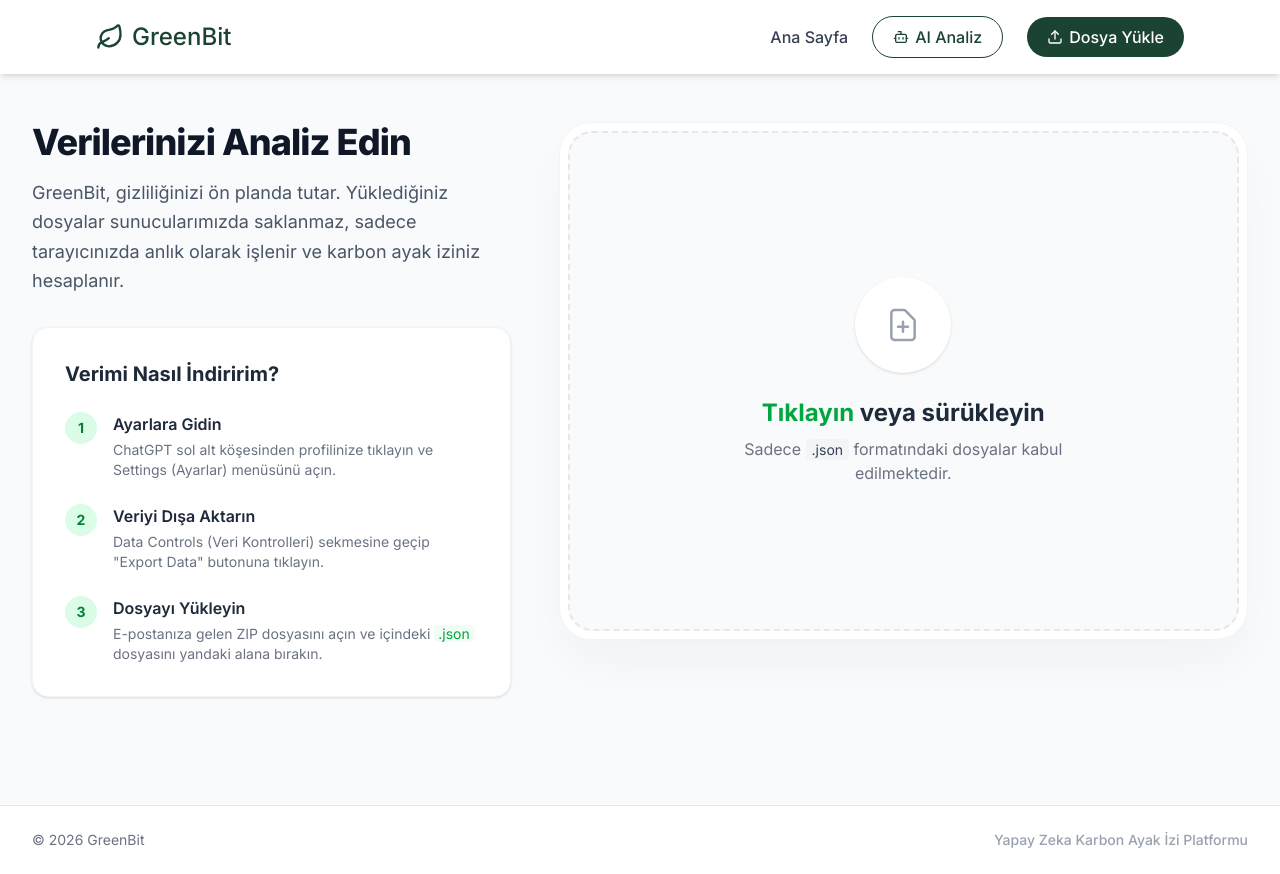
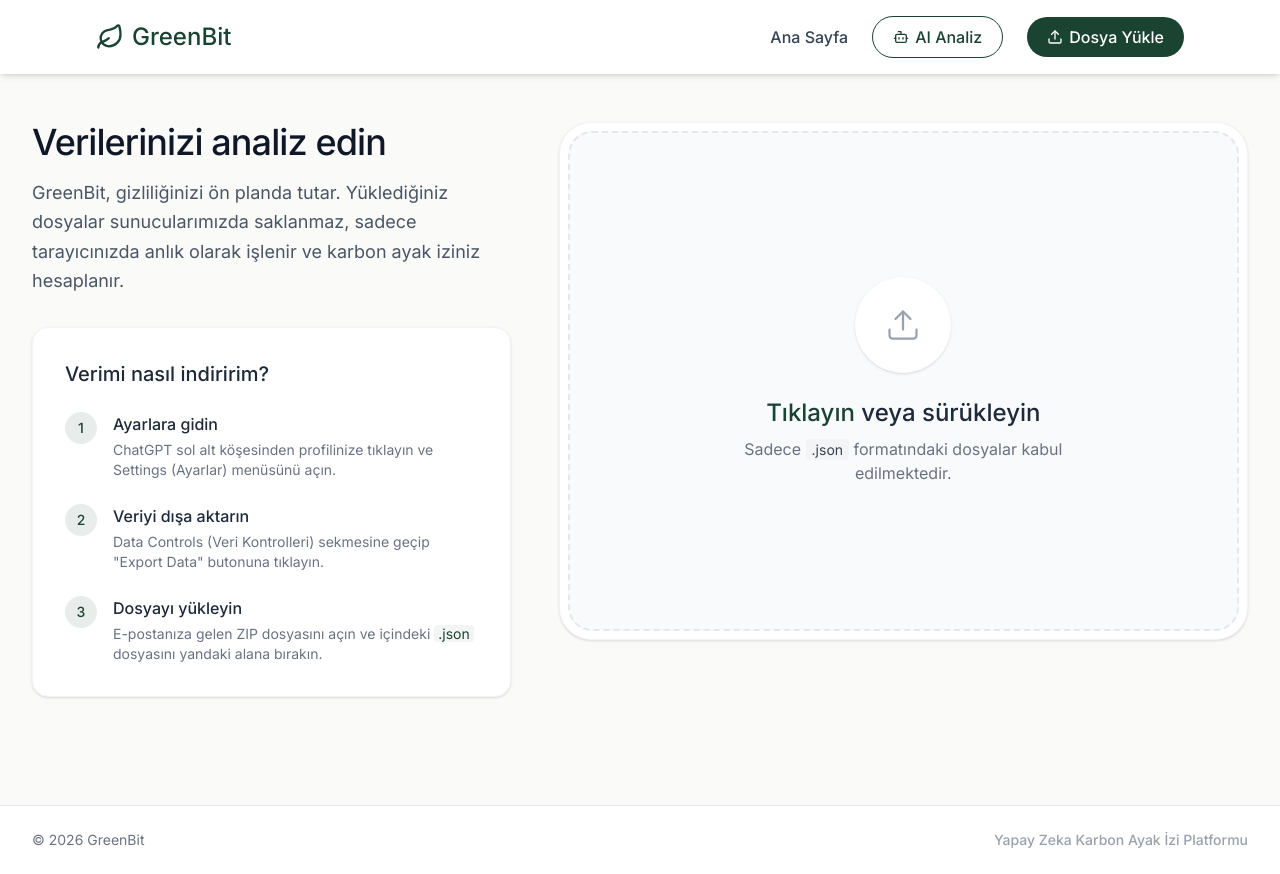
Before and after one commit to Mkaya00/GreenBit, a Next.js app in the folder greenbit-app/: page /upload in a window 1280 px wide. Built offline with nearby package versions, Linux system fonts and the light colour scheme.

Commit message:
style: redesign upload page with new color palette and lucide icons

```diff
--- a/greenbit-app/src/app/upload/page.tsx
+++ b/greenbit-app/src/app/upload/page.tsx
@@ -3,6 +3,7 @@
 import { useState } from "react";
 import { useRouter } from "next/navigation";
 import { calculateMetricsForModel } from '../lib/carbon';
+import { CheckCircle2, Globe, Coffee, Lightbulb, Smartphone, TreePine, BarChart3, Upload } from "lucide-react";
 
 // --- TİPLER ---
 type AnalysisResult = {
@@ -47,13 +48,11 @@
 
         if (!Array.isArray(data)) throw new Error("Geçerli bir ChatGPT dışa aktarma dosyası değil.");
 
-        // Veriyi Dashboard için kaydediyoruz
         localStorage.setItem("greenbit_conversations", JSON.stringify(data));
 
-        // MATEMATİK İŞLEMLERİ
         const totalConversations = data.length;
         let totalMessages = 0;
-        const modelCounts: Record<string, number> = {}; // Her modelin kaç mesajı var
+        const modelCounts: Record<string, number> = {};
         let earliestTime = Infinity;
         let latestTime = 0;
 
@@ -75,7 +74,6 @@
 
         const formatDate = (timestamp: number) => new Date(timestamp * 1000).toLocaleDateString('tr-TR');
 
-        // Her model için lib/carbon.ts'teki fonksiyonu kullanıp topluyoruz
         let totalTokens = 0;
         let totalEnergyWh = 0;
         let totalCO2 = 0;
@@ -87,7 +85,6 @@
           totalCO2 += metrics.co2;
         });
 
-        // 1.5 saniyelik "Analiz ediliyor..." efekti
         setTimeout(() => {
           setResult({
             totalConversations,
@@ -118,7 +115,6 @@
     reader.readAsText(file);
   };
 
-  // SÜRÜKLE-BIRAK EVENTLERİ
   const handleDragOver = (e: React.DragEvent<HTMLDivElement>) => { e.preventDefault(); setIsDragging(true); };
   const handleDragLeave = (e: React.DragEvent<HTMLDivElement>) => { e.preventDefault(); setIsDragging(false); };
   const handleDrop = (e: React.DragEvent<HTMLDivElement>) => {
@@ -132,7 +128,7 @@
   };
 
   return (
-    <main className="min-h-screen flex flex-col bg-[#F8FAFC]">
+    <main className="min-h-screen flex flex-col bg-[#FAFAF8]">
       <section className="flex-grow py-12 px-8">
         <div className="max-w-7xl mx-auto">
 
@@ -141,8 +137,8 @@
               {/* Sol Kolon: Bilgi ve Rehber */}
               <div className="lg:col-span-5 space-y-8">
                 <div>
-                  <h1 className="text-4xl font-extrabold text-gray-900 tracking-tight mb-4">
-                    Verilerinizi Analiz Edin
+                  <h1 className="text-4xl font-medium text-gray-900 tracking-tight mb-4">
+                    Verilerinizi analiz edin
                   </h1>
                   <p className="text-lg text-gray-600 leading-relaxed">
                     GreenBit, gizliliğinizi ön planda tutar. Yüklediğiniz dosyalar sunucularımızda saklanmaz, sadece tarayıcınızda anlık olarak işlenir ve karbon ayak iziniz hesaplanır.
@@ -150,27 +146,27 @@
                 </div>
 
                 <div className="bg-white rounded-2xl p-8 border border-gray-100 shadow-sm">
-                  <h3 className="text-xl font-bold text-gray-800 mb-6">Verimi Nasıl İndiririm?</h3>
+                  <h3 className="text-xl font-medium text-gray-800 mb-6">Verimi nasıl indiririm?</h3>
                   <div className="space-y-6">
                     <div className="flex gap-4">
-                      <div className="flex-shrink-0 w-8 h-8 rounded-full bg-green-100 text-green-700 flex items-center justify-center font-bold text-sm">1</div>
+                      <div className="flex-shrink-0 w-8 h-8 rounded-full bg-[#1B4332]/10 text-[#1B4332] flex items-center justify-center font-medium text-sm">1</div>
                       <div>
-                        <p className="font-semibold text-gray-800">Ayarlara Gidin</p>
+                        <p className="font-medium text-gray-800">Ayarlara gidin</p>
                         <p className="text-sm text-gray-500 mt-1">ChatGPT sol alt köşesinden profilinize tıklayın ve Settings (Ayarlar) menüsünü açın.</p>
                       </div>
                     </div>
                     <div className="flex gap-4">
-                      <div className="flex-shrink-0 w-8 h-8 rounded-full bg-green-100 text-green-700 flex items-center justify-center font-bold text-sm">2</div>
+                      <div className="flex-shrink-0 w-8 h-8 rounded-full bg-[#1B4332]/10 text-[#1B4332] flex items-center justify-center font-medium text-sm">2</div>
                       <div>
-                        <p className="font-semibold text-gray-800">Veriyi Dışa Aktarın</p>
+                        <p className="font-medium text-gray-800">Veriyi dışa aktarın</p>
                         <p className="text-sm text-gray-500 mt-1">Data Controls (Veri Kontrolleri) sekmesine geçip "Export Data" butonuna tıklayın.</p>
                       </div>
                     </div>
                     <div className="flex gap-4">
-                      <div className="flex-shrink-0 w-8 h-8 rounded-full bg-green-100 text-green-700 flex items-center justify-center font-bold text-sm">3</div>
+                      <div className="flex-shrink-0 w-8 h-8 rounded-full bg-[#1B4332]/10 text-[#1B4332] flex items-center justify-center font-medium text-sm">3</div>
                       <div>
-                        <p className="font-semibold text-gray-800">Dosyayı Yükleyin</p>
-                        <p className="text-sm text-gray-500 mt-1">E-postanıza gelen ZIP dosyasını açın ve içindeki <span className="font-mono text-green-600 bg-green-50 px-1 rounded">.json</span> dosyasını yandaki alana bırakın.</p>
+                        <p className="font-medium text-gray-800">Dosyayı yükleyin</p>
+                        <p className="text-sm text-gray-500 mt-1">E-postanıza gelen ZIP dosyasını açın ve içindeki <span className="font-mono text-[#1B4332] bg-[#1B4332]/5 px-1 rounded">.json</span> dosyasını yandaki alana bırakın.</p>
                       </div>
                     </div>
                   </div>
@@ -179,14 +175,14 @@
 
               {/* Sağ Kolon: Sürükle Bırak Alanı */}
               <div className="lg:col-span-7">
-                <div className="bg-white rounded-[2rem] p-2 shadow-2xl shadow-green-900/5 border border-gray-100">
+                <div className="bg-white rounded-[2rem] p-2 shadow-sm border border-gray-100">
                   <div
                     onDragOver={handleDragOver}
                     onDragLeave={handleDragLeave}
                     onDrop={handleDrop}
                     className={`
                       relative rounded-[1.5rem] border-2 border-dashed h-[500px] flex flex-col items-center justify-center p-12 text-center transition-all duration-300 ease-out cursor-pointer
-                      ${isDragging ? "border-green-500 bg-green-50/50 scale-[0.99]" : "border-gray-200 bg-gray-50 hover:border-green-400 hover:bg-green-50/20"}
+                      ${isDragging ? "border-[#1B4332] bg-[#1B4332]/5 scale-[0.99]" : "border-gray-200 bg-gray-50 hover:border-[#1B4332]/50 hover:bg-[#1B4332]/5"}
                     `}
                   >
                     <input
@@ -200,23 +196,20 @@
                     <div className="relative z-0 flex flex-col items-center">
                       <div className={`
                         relative flex items-center justify-center w-24 h-24 mb-6 rounded-full transition-all duration-500
-                        ${isDragging ? "bg-green-100 scale-110" : "bg-white shadow-sm"}
+                        ${isDragging ? "bg-[#1B4332]/10 scale-110" : "bg-white shadow-sm"}
                       `}>
-                        <div className={`absolute inset-0 rounded-full bg-green-400 opacity-20 animate-ping ${isDragging ? 'block' : 'hidden'}`}></div>
-                        <svg className={`w-10 h-10 transition-colors duration-300 ${isDragging ? "text-green-600" : "text-gray-400"}`} fill="none" stroke="currentColor" viewBox="0 0 24 24">
-                          <path strokeLinecap="round" strokeLinejoin="round" strokeWidth="1.5" d="M9 13h6m-3-3v6m5 5H7a2 2 0 01-2-2V5a2 2 0 012-2h5.586a1 1 0 01.707.293l5.414 5.414a1 1 0 01.293.707V19a2 2 0 01-2 2z" />
-                        </svg>
+                        <Upload className={`w-9 h-9 transition-colors duration-300 ${isDragging ? "text-[#1B4332]" : "text-gray-400"}`} strokeWidth={1.5} />
                       </div>
 
                       {isLoading ? (
                         <div className="space-y-3">
-                          <h3 className="text-xl font-bold text-green-600">Analiz Ediliyor...</h3>
+                          <h3 className="text-xl font-medium text-[#1B4332]">Analiz ediliyor...</h3>
                           <p className="text-sm text-gray-500">Yapay zeka ayak iziniz hesaplanıyor, lütfen bekleyin.</p>
                         </div>
                       ) : (
                         <div className="space-y-2">
-                          <h3 className="text-2xl font-bold text-gray-800">
-                            <span className="text-green-600">Tıklayın</span> veya sürükleyin
+                          <h3 className="text-2xl font-medium text-gray-800">
+                            <span className="text-[#1B4332]">Tıklayın</span> veya sürükleyin
                           </h3>
                           <p className="text-gray-500 max-w-sm mx-auto">
                             Sadece <span className="font-mono text-sm text-gray-700 bg-gray-100 px-1.5 py-0.5 rounded">.json</span> formatındaki dosyalar kabul edilmektedir.
@@ -229,7 +222,7 @@
                 {error && (
                   <div className="mt-6 bg-red-50 border-l-4 border-red-500 p-4 flex items-start gap-3">
                     <div>
-                      <h3 className="text-sm font-bold text-red-800">Yükleme Hatası</h3>
+                      <h3 className="text-sm font-medium text-red-800">Yükleme hatası</h3>
                       <p className="text-sm text-red-700 mt-1">{error}</p>
                     </div>
                   </div>
@@ -239,69 +232,73 @@
           ) : (
 
             /* DURUM 2: SONUÇLAR */
-            <div className="max-w-3xl mx-auto bg-white rounded-2xl shadow-lg p-8">
+            <div className="max-w-3xl mx-auto bg-white rounded-2xl shadow-sm border border-gray-100 p-8">
               <div className="text-center mb-6">
-                <div className="text-6xl mb-4">✅</div>
-                <h3 className="text-2xl font-bold text-green-700">Analiz Tamamlandı!</h3>
+                <div className="flex justify-center mb-4">
+                  <CheckCircle2 className="w-14 h-14 text-[#1B4332]" strokeWidth={1.5} />
+                </div>
+                <h3 className="text-2xl font-medium text-[#1B4332]">Analiz tamamlandı!</h3>
               </div>
 
               <div className="grid grid-cols-2 gap-4 mb-6">
-                <div className="bg-green-50 p-4 rounded-lg text-center">
-                  <div className="text-3xl font-bold text-green-700">{result.totalConversations}</div>
+                <div className="bg-[#1B4332]/5 p-4 rounded-lg text-center">
+                  <div className="text-3xl font-medium text-[#1B4332]">{result.totalConversations}</div>
                   <div className="text-sm text-gray-600">Konuşma</div>
                 </div>
-                <div className="bg-emerald-50 p-4 rounded-lg text-center">
-                  <div className="text-3xl font-bold text-emerald-700">{result.totalMessages}</div>
+                <div className="bg-[#1B4332]/5 p-4 rounded-lg text-center">
+                  <div className="text-3xl font-medium text-[#1B4332]">{result.totalMessages}</div>
                   <div className="text-sm text-gray-600">Mesaj</div>
                 </div>
               </div>
 
-              <div className="bg-gradient-to-r from-green-100 to-emerald-100 rounded-lg p-6 mb-6">
-                <h4 className="text-lg font-bold text-green-800 mb-4 text-center">
-                  🌍 Tahmini Karbon Ayak İzin
+              <div className="bg-[#FAFAF8] rounded-lg p-6 mb-6 border border-gray-100">
+                <h4 className="text-lg font-medium text-[#1B4332] mb-4 text-center flex items-center justify-center gap-2">
+                  <Globe className="w-5 h-5" strokeWidth={2} />
+                  Tahmini karbon ayak izin
                 </h4>
 
                 <div className="grid grid-cols-1 sm:grid-cols-3 gap-4">
-                  <div className="bg-white p-4 rounded-lg text-center">
-                    <div className="text-2xl font-bold text-green-700">
+                  <div className="bg-white p-4 rounded-lg text-center border border-gray-100">
+                    <div className="text-2xl font-medium text-[#1B4332]">
                       {result.estimatedTokens.toLocaleString('tr-TR')}
                     </div>
-                    <div className="text-xs text-gray-600">Toplam Token</div>
+                    <div className="text-xs text-gray-600">Toplam token</div>
                   </div>
-                  <div className="bg-white p-4 rounded-lg text-center">
-                    <div className="text-2xl font-bold text-emerald-700">
+                  <div className="bg-white p-4 rounded-lg text-center border border-gray-100">
+                    <div className="text-2xl font-medium text-[#1B4332]">
                       {result.estimatedKwh.toFixed(3)}
                     </div>
-                    <div className="text-xs text-gray-600">kWh Enerji</div>
+                    <div className="text-xs text-gray-600">kWh enerji</div>
                   </div>
-                  <div className="bg-white p-4 rounded-lg text-center">
-                    <div className="text-2xl font-bold text-teal-700">
+                  <div className="bg-white p-4 rounded-lg text-center border border-gray-100">
+                    <div className="text-2xl font-medium text-[#1B4332]">
                       {result.estimatedCo2.toFixed(2)}g
                     </div>
-                    <div className="text-xs text-gray-600">CO2 Salımı</div>
+                    <div className="text-xs text-gray-600">CO2 salımı</div>
                   </div>
                 </div>
 
                 {/* ANLAŞILIR KARŞILAŞTIRMALAR */}
-                <div className="mt-6 bg-white bg-opacity-70 rounded-lg p-4">
-                  <p className="text-sm font-semibold text-green-800 mb-3 text-center">
-                    💡 Bu ne kadar?
+                <div className="mt-6 bg-white rounded-lg p-4 border border-gray-100">
+                  <p className="text-sm font-medium text-[#1B4332] mb-3 text-center flex items-center justify-center gap-2">
+                    <Lightbulb className="w-4 h-4" strokeWidth={2} />
+                    Bu ne kadar?
                   </p>
                   <div className="space-y-2 text-sm text-gray-700">
-                    <div className="flex items-start gap-2">
-                      <span className="text-lg">☕</span>
+                    <div className="flex items-center gap-2">
+                      <Coffee className="w-4 h-4 text-[#1B4332] flex-shrink-0" strokeWidth={2} />
                       <span><strong>{(result.estimatedCo2 / 50).toFixed(1)}</strong> bardak kahve üretimine eşit</span>
                     </div>
-                    <div className="flex items-start gap-2">
-                      <span className="text-lg">💡</span>
+                    <div className="flex items-center gap-2">
+                      <Lightbulb className="w-4 h-4 text-[#1B4332] flex-shrink-0" strokeWidth={2} />
                       <span><strong>{Math.round(result.estimatedKwh * 1000 / 60)}</strong> dakika 60W ampul yakmakla aynı</span>
                     </div>
-                    <div className="flex items-start gap-2">
-                      <span className="text-lg">📱</span>
+                    <div className="flex items-center gap-2">
+                      <Smartphone className="w-4 h-4 text-[#1B4332] flex-shrink-0" strokeWidth={2} />
                       <span><strong>{Math.round(result.estimatedKwh * 1000 / 5)}</strong> kez telefon şarj etmeye eşit</span>
                     </div>
-                    <div className="flex items-start gap-2">
-                      <span className="text-lg">🌳</span>
+                    <div className="flex items-center gap-2">
+                      <TreePine className="w-4 h-4 text-[#1B4332] flex-shrink-0" strokeWidth={2} />
                       <span>Bir ağacın <strong>{(result.estimatedCo2 / 22000 * 365).toFixed(1)}</strong> günlük emişine eşit</span>
                     </div>
                   </div>
@@ -313,9 +310,10 @@
                 <p className="text-gray-600 mb-4">Grafikler ve zaman çizelgeleri için detaylı görünüme geçin:</p>
                 <button
                   onClick={() => router.push("/dashboard")}
-                  className="bg-green-700 hover:bg-green-800 text-white font-bold py-3 px-8 rounded-full shadow-lg transition-transform hover:scale-105"
+                  className="inline-flex items-center gap-2 bg-[#1B4332] hover:bg-[#14332A] text-white font-medium py-3 px-8 rounded-full transition"
                 >
-                  📊 Detaylı Dashboard'a Geç
+                  <BarChart3 className="w-4 h-4" strokeWidth={2} />
+                  Detaylı dashboard'a geç
                 </button>
               </div>
 
```
